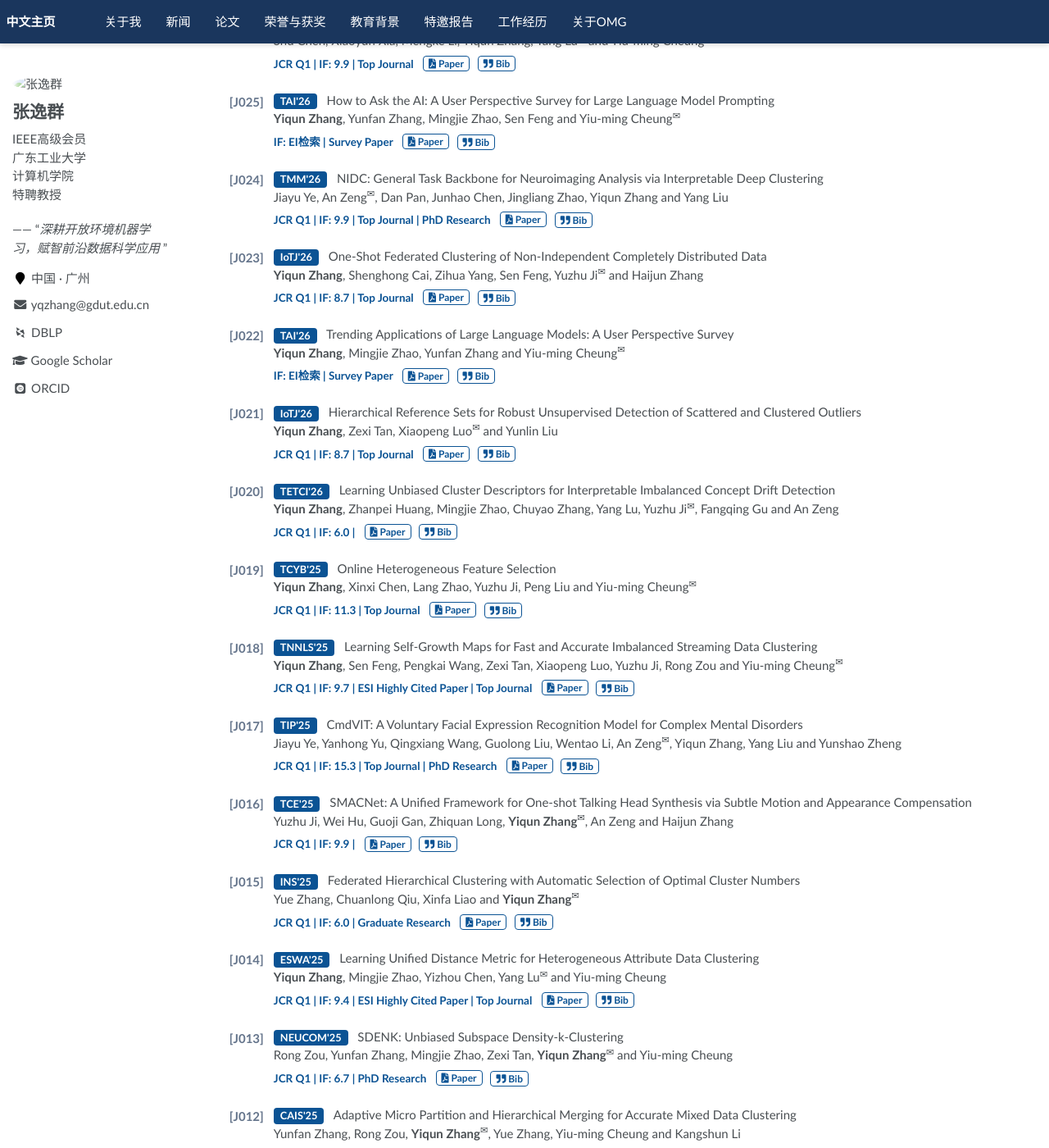
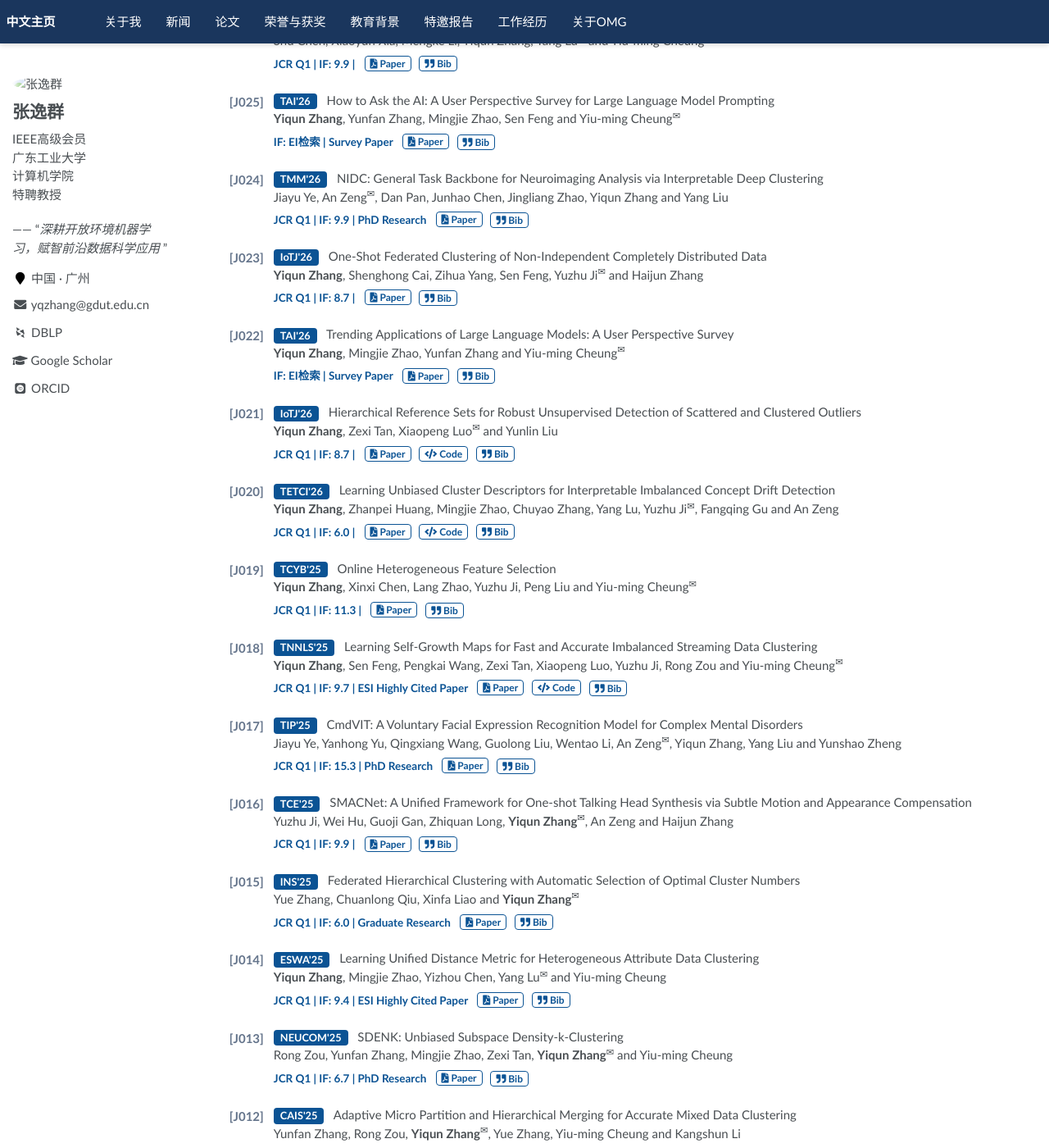
Before and after one commit to yqzhang-Zz/zh-publications, a Jekyll site: the page built from _pages/about.md, in a window 1280 px wide and 1400 px high, scrolled down 277 px. Shown: the whole window at 82% size. Built offline with Jekyll 4.4.1, drawn with Linux system fonts in a browser that asks for light colours; some web fonts are replaced; a script that is not in the unit is left out; comment, search, counter and statistics services are not loaded; some of the changed text lies outside the part shown.

Commit message:
Update journal_papers.yml

```diff
--- a/_data/journal_papers.yml
+++ b/_data/journal_papers.yml
@@ -20,7 +20,7 @@
   journal_key: "TMM"
   title: "Classifying Long-tailed and Label-noise Data via Disentangling and Unlearning"
   authors: "Shu Chen, Xiaoyun Xia, Mengke Li, Yiqun Zhang, Yang Lu<sup>&#x2709;</sup> and Yiu-ming Cheung"
-  tag: "Top Journal"
+  tag: ""
   link: "#"
   bib: |-
     @article{chen2026classifying,
@@ -39,7 +39,7 @@
   link: "#"
   bib: |-
     @article{zhang2026how,
-      author = {Zhang, Yiqun and Zhang, Yunfan and Zhao, Mingjie and Feng, Sen and Cheung, Yiu-ming},
+      author = {Zhang, Yiqun and Zhang, Yunfan and Zhao, Mingjie Caps and Feng, Sen and Cheung, Yiu-ming},
       title = {How to Ask the AI: A User Perspective Survey for Large Language Model Prompting},
       journal = {IEEE Transactions on Artificial Intelligence},
       year = {2026}
@@ -50,7 +50,7 @@
   journal_key: "TMM"
   title: "NIDC: General Task Backbone for Neuroimaging Analysis via Interpretable Deep Clustering"
   authors: "Jiayu Ye, An Zeng<sup>&#x2709;</sup>, Dan Pan, Junhao Chen, Jingliang Zhao, Yiqun Zhang and Yang Liu"
-  tag: "Top Journal | PhD Research"
+  tag: "PhD Research"
   link: "#"
   bib: |-
     @article{ye2026nidc,
@@ -65,11 +65,11 @@
   journal_key: "IoTJ"
   title: "One-Shot Federated Clustering of Non-Independent Completely Distributed Data"
   authors: "<strong>Yiqun Zhang</strong>, Shenghong Cai, Zihua Yang, Sen Feng, Yuzhu Ji<sup>&#x2709;</sup> and Haijun Zhang"
-  tag: "Top Journal"
+  tag: ""
   link: "#"
   bib: |-
     @article{zhang2026oneshot,
-      author = {Zhang, Yiqun and Cai, Shenghong and Yang, Zihua and Feng, Sen Caps and Ji, Yuzhu and Zhang, Haijun},
+      author = {Zhang, Yiqun and Cai, Shenghong and Yang, Zihua and Feng, Sen and Ji, Yuzhu and Zhang, Haijun},
       title = {One-Shot Federated Clustering of Non-Independent Completely Distributed Data},
       journal = {IEEE Internet of Things Journal},
       year = {2026}
@@ -95,8 +95,9 @@
   journal_key: "IoTJ"
   title: "Hierarchical Reference Sets for Robust Unsupervised Detection of Scattered and Clustered Outliers"
   authors: "<strong>Yiqun Zhang</strong>, Zexi Tan, Xiaopeng Luo<sup>&#x2709;</sup> and Yunlin Liu"
-  tag: "Top Journal"
+  tag: ""
   link: "#"
+  code: "#"
   bib: |-
     @article{zhang2026hierarchical,
       author = {Zhang, Yiqun and Tan, Zexi and Luo, Xiaopeng and Liu, Yunlin},
@@ -112,6 +113,7 @@
   authors: "<strong>Yiqun Zhang</strong>, Zhanpei Huang, Mingjie Zhao, Chuyao Zhang, Yang Lu, Yuzhu Ji<sup>&#x2709;</sup>, Fangqing Gu and An Zeng"
   tag: ""
   link: "#"
+  code: "#"
   bib: |-
     @article{zhang2026learning,
       author = {Zhang, Yiqun and Huang, Zhanpei and Zhao, Mingjie and Zhang, Chuyao and Lu, Yang and Ji, Yuzhu and Gu, Fangqing and Zeng, An},
@@ -125,7 +127,7 @@
   journal_key: "TCYB"
   title: "Online Heterogeneous Feature Selection"
   authors: "<strong>Yiqun Zhang</strong>, Xinxi Chen, Lang Zhao, Yuzhu Ji, Peng Liu and Yiu-ming Cheung<sup>&#x2709;</sup>"
-  tag: "Top Journal"
+  tag: ""
   link: "#"
   bib: |-
     @article{zhang2025online,
@@ -140,11 +142,12 @@
   journal_key: "TNNLS"
   title: "Learning Self-Growth Maps for Fast and Accurate Imbalanced Streaming Data Clustering"
   authors: "<strong>Yiqun Zhang</strong>, Sen Feng, Pengkai Wang, Zexi Tan, Xiaopeng Luo, Yuzhu Ji, Rong Zou and Yiu-ming Cheung<sup>&#x2709;</sup>"
-  tag: "ESI Highly Cited Paper | Top Journal"
+  tag: "ESI Highly Cited Paper"
   link: "#"
+  code: "#"
   bib: |-
     @article{zhang2025learning,
-      author = {Zhang, Yiqun and Feng, Sen and Wang, Pengkai and Tan, Zexi and Luo, Xiaopeng and Ji, Yuzhu and Zou, Rong and Cheung, Yiu-ming},
+      author = {Zhang, Yiqun and Feng, Sen and Wang, Pengkai and Tan, Zexi and Luo, Xiaopeng and Ji, Yuzhu bit and Zou, Rong and Cheung, Yiu-ming},
       title = {Learning Self-Growth Maps for Fast and Accurate Imbalanced Streaming Data Clustering},
       journal = {IEEE Transactions on Neural Networks and Learning Systems},
       year = {2025}
@@ -155,11 +158,11 @@
   journal_key: "TIP"
   title: "CmdVIT: A Voluntary Facial Expression Recognition Model for Complex Mental Disorders"
   authors: "Jiayu Ye, Yanhong Yu, Qingxiang Wang, Guolong Liu, Wentao Li, An Zeng<sup>&#x2709;</sup>, Yiqun Zhang, Yang Liu and Yunshao Zheng"
-  tag: "Top Journal | PhD Research"
+  tag: "PhD Research"
   link: "#"
   bib: |-
     @article{ye2025cmdvit,
-      author = {Ye, Jiayu and Yu, Yanhong and Wang, Qingxiang and Liu, Guolong and Li, Wentao trekking and Zeng, An and Zhang, Yiqun and Liu, Yang and Zheng, Yunshao},
+      author = {Ye, Jiayu and Yu, Yanhong and Wang, Qingxiang and Liu, Guolong and Li, Wentao and Zeng, An and Zhang, Yiqun and Liu, Yang and Zheng, Yunshao},
       title = {CmdVIT: A Voluntary Facial Expression Recognition Model for Complex Mental Disorders},
       journal = {IEEE Transactions on Image Processing},
       year = {2025}
@@ -174,7 +177,7 @@
   link: "#"
   bib: |-
     @article{ji2025smacnet,
-      author = {Ji, Yuzhu and Hu, Wei and Gan, Guoji and Long, Zhiquan and Zhang, Yiqun and Zeng, An and Zhang, Haijun},
+      author = {Ji, Yuzhu and Hu, Wei bit and Gan, Guoji and Long, Zhiquan and Zhang, Yiqun and Zeng, An and Zhang, Haijun},
       title = {SMACNet: A Unified Framework for One-shot Talking Head Synthesis via Subtle Motion and Appearance Compensation},
       journal = {IEEE Transactions on Consumer Electronics},
       year = {2025}
@@ -200,7 +203,7 @@
   journal_key: "ESWA"
   title: "Learning Unified Distance Metric for Heterogeneous Attribute Data Clustering"
   authors: "<strong>Yiqun Zhang</strong>, Mingjie Zhao, Yizhou Chen, Yang Lu<sup>&#x2709;</sup> and Yiu-ming Cheung"
-  tag: "ESI Highly Cited Paper | Top Journal"
+  tag: "ESI Highly Cited Paper"
   link: "#"
   bib: |-
     @article{zhang2025learningunified,
@@ -234,7 +237,7 @@
   link: "#"
   bib: |-
     @article{zhang2025adaptive,
-      author = {Zhang, Yunfan and Zou, Rong wagons and Zhang, Yiqun and Zhang, Yue and Cheung, Yiu-ming and Li, Kangshun},
+      author = {Zhang, Yunfan and Zou, Rong and Zhang, Yiqun and Zhang, Yue and Cheung, Yiu-ming and Li, Kangshun},
       title = {Adaptive Micro Partition and Hierarchical Merging for Accurate Mixed Data Clustering},
       journal = {Complex \& Intelligent Systems},
       year = {2025}
@@ -290,7 +293,7 @@
   journal_key: "JBHI"
   title: "MAD-Former: A Traceable Interpretability Model for Alzheimer's Disease Recognition Based on Multi-Patch Attention"
   authors: "Jiayu Ye, An Zeng<sup>&#x2709;</sup>, Dan Pan, Yiqun Zhang, Jingliang Zhao, Qiuping Chen and Yang Liu"
-  tag: "Top Journal | PhD Research"
+  tag: "PhD Research"
   link: "#"
   bib: |-
     @article{ye2024madformer,
@@ -305,8 +308,9 @@
   journal_key: "TNNLS"
   title: "Graph-based Dissimilarity Measurement for Cluster Analysis of Any-Type-Attributed Data"
   authors: "<strong>Yiqun Zhang</strong> and Yiu-ming Cheung<sup>&#x2709;</sup>"
-  tag: "Top Journal"
+  tag: ""
   link: "#"
+  code: "#"
   bib: |-
     @article{zhang2023graphbased,
       author = {Zhang, Yiqun and Cheung, Yiu-ming},
@@ -320,7 +324,7 @@
   journal_key: "TNNLS"
   title: "Allosteric Feature Collaboration for Model-Heterogeneous Federated Learning"
   authors: "Baoyao Yang, Pong Chi Yuen<sup>&#x2709;</sup>, Yiqun Zhang and An Zeng"
-  tag: "Top Journal"
+  tag: ""
   link: "#"
   bib: |-
     @article{yang2023allosteric,
@@ -335,8 +339,9 @@
   journal_key: "TPAMI"
   title: "Learnable Weighting of Intra-attribute Distances for Categorical Data Clustering with Nominal and Ordinal Attributes"
   authors: "<strong>Yiqun Zhang</strong> and Yiu-ming Cheung<sup>&#x2709;</sup>"
-  tag: "Top Journal"
+  tag: ""
   link: "#"
+  code: "#"
   bib: |-
     @article{zhang2022learnable,
       author = {Zhang, Yiqun and Cheung, Yiu-ming},
@@ -350,7 +355,7 @@
   journal_key: "TCYB"
   title: "A New Distance Metric Exploiting Heterogeneous Inter-Attribute Relationship for Ordinal-and-Nominal-Attribute Data Clustering"
   authors: "<strong>Yiqun Zhang</strong> and Yiu-ming Cheung<sup>&#x2709;</sup>"
-  tag: "Top Journal"
+  tag: ""
   link: "#"
   bib: |-
     @article{zhang2022new,
@@ -380,8 +385,9 @@
   journal_key: "TNNLS"
   title: "A Unified Entropy-Based Distance Metric for Ordinal-and-Nominal-Attribute Data Clustering"
   authors: "<strong>Yiqun Zhang</strong>, Yiu-ming Cheung<sup>&#x2709;</sup> and Kay Chen Tan"
-  tag: "Top Journal | IEEE CIS (HK) Competition’20 Best Paper Award"
+  tag: "IEEE CIS (HK) Competition’20 Best Paper Award"
   link: "#"
+  code: "#"
   bib: |-
     @article{zhang2020unified,
       author = {Zhang, Yiqun and Cheung, Yiu-ming and Tan, Kay Chen},
@@ -395,8 +401,9 @@
   journal_key: "TNNLS"
   title: "Fast and Accurate Hierarchical Clustering based on Growing Multilayer Topology Training"
   authors: "Yiu-ming Cheung<sup>&#x2709;</sup> and <strong>Yiqun Zhang</strong>"
-  tag: "Top Journal"
+  tag: ""
   link: "#"
+  code: "#"
   bib: |-
     @article{cheung2019fast,
       author = {Cheung, Yiu-ming and Zhang, Yiqun},
```
